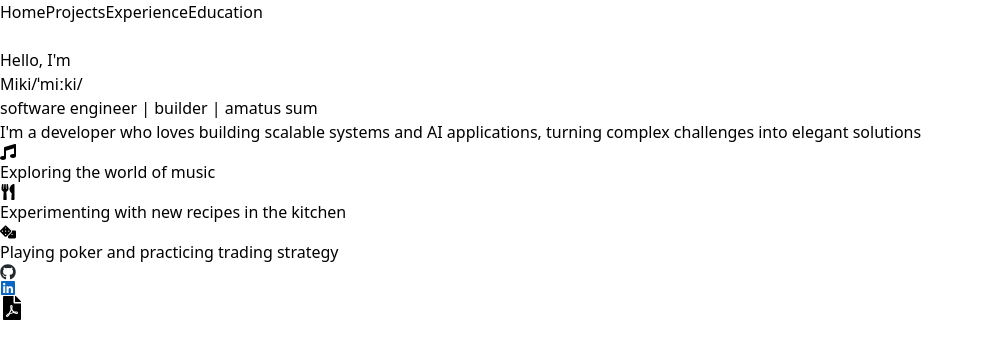
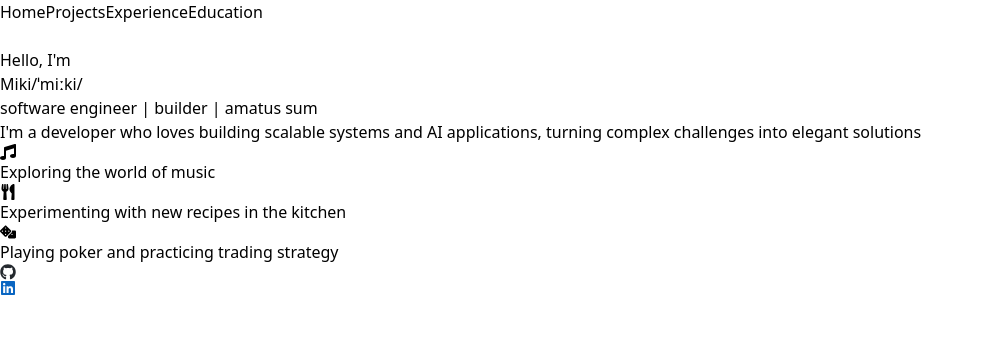
Before and after one commit to arielmiki/apollo, a React (Vite) app: page / in a window 1280 px wide. Shown: the top 358 px of the page, without its empty margins (0-984 px from the left). Built offline with nearby package versions, Linux system fonts and the light colour scheme.

Commit message:
Remove resume button

```diff
--- a/src/sections/Home.tsx
+++ b/src/sections/Home.tsx
@@ -67,12 +67,6 @@ export const Home = () => {
               />
             );
           })}
-          <button
-            onClick={generateResume}
-            className="text-red-600 hover:text-red-700 transition-colors"
-          >
-            <FaFilePdf size={24} />
-          </button>
         </div>
       </div>
     </div>
--- a/src/utils/generateResume.ts
+++ b/src/utils/generateResume.ts
@@ -421,8 +421,5 @@ export const generateResume = async () => {
   const pdfBytes = await pdfDoc.save();
   const blob = new Blob([pdfBytes], { type: 'application/pdf' });
   const url = window.URL.createObjectURL(blob);
-  const link = document.createElement('a');
-  link.href = url;
-  link.download = `${fullname}.pdf`;
-  link.click();
+  window.open(url, '_blank');
 };
```
